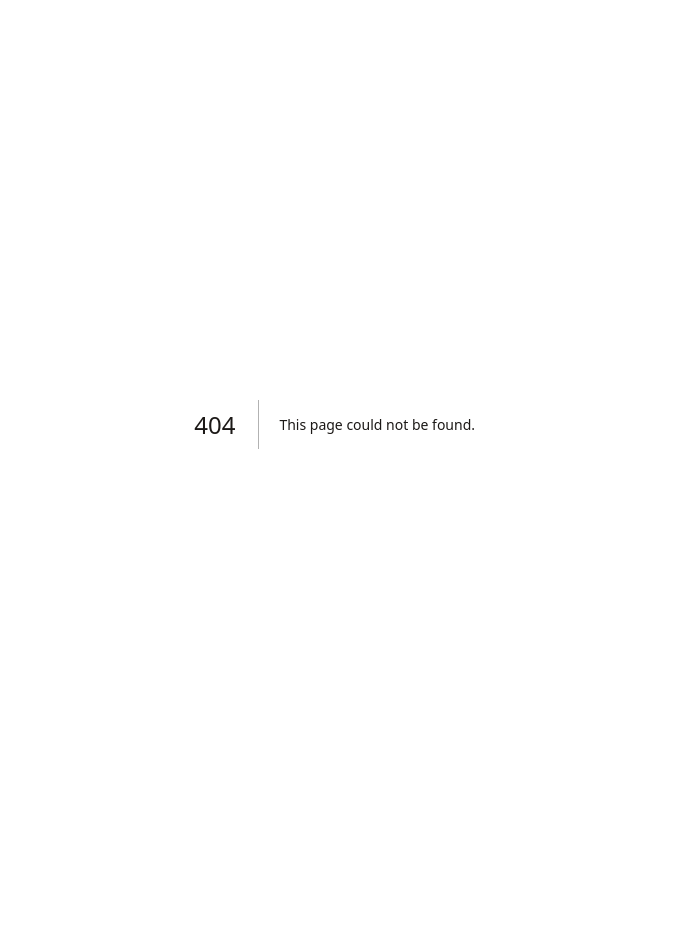
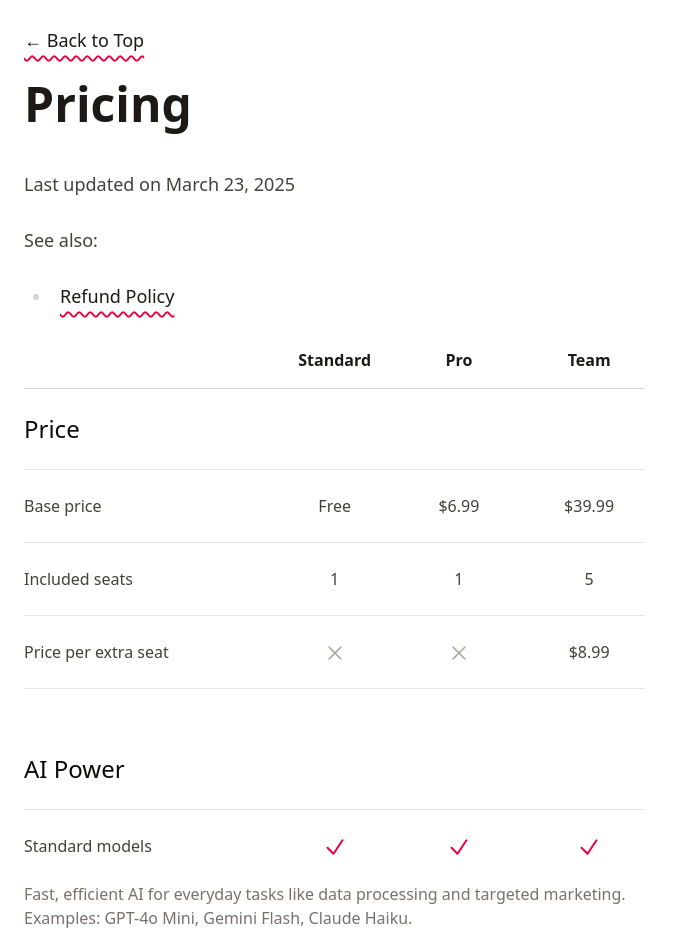
Before and after one commit to thien-do/askbox-about, a Next.js app: page /pricing in a window 1280 px wide. Before the commit this address had no page. Shown: the top 952 px of the page, without its empty margins (0-684 px from the left). Before the commit the page ends 848 px from the top, so only its background shows below. Built offline with nearby package versions, Linux system fonts and the light colour scheme.

Commit message:
Add pricing page

```diff
--- /dev/null
+++ b/app/(top)/pricing/page.tsx
@@ -0,0 +1,8 @@
+import Page from "@/pricing/page.mdx"
+import { Metadata } from "next"
+
+export const metadata: Metadata = {
+  title: "Pricing",
+}
+
+export default Page
--- /dev/null
+++ b/src/pricing/cell.tsx
@@ -0,0 +1,17 @@
+import { ReactNode } from 'react';
+import { PricingYes } from './yes';
+import { PricingNo } from './no';
+
+export function PricingCell(props: {
+  value: boolean | string;
+}): ReactNode {
+  const { value } = props;
+
+  return (
+    <td className="align-middle text-center">
+      {typeof value === 'string'
+        ? value
+        : value ? <PricingYes /> : <PricingNo />}
+    </td>
+  );
+}
--- /dev/null
+++ b/src/pricing/header.tsx
@@ -0,0 +1,30 @@
+import { ReactNode } from 'react';
+
+export function PricingHeader(props: {
+  /**
+   * Content overflows to the right side by default.
+   * In really small screen, such as 320px,
+   * this makes the text overlap with the next column.
+   * This makes the text overflow to the left side,
+   * which could be an empty space.
+   */
+  reverseOverflow?: boolean;
+  children: ReactNode;
+}): ReactNode {
+  const { reverseOverflow, children } = props;
+
+  return (
+    <th scope="col" className="text-center">
+      <div
+        className={[
+          'flex sm:block',
+          reverseOverflow ? 'justify-end' : '',
+        ].join(' ')}
+      >
+        <div className="bg-white dark:bg-stone-800 p-1">
+          {children}
+        </div>
+      </div>
+    </th>
+  );
+}
--- /dev/null
+++ b/src/pricing/heading.tsx
@@ -0,0 +1,23 @@
+import { ReactNode } from 'react';
+
+export function PricingHeading(props: {
+  first?: boolean;
+  children: ReactNode;
+}): ReactNode {
+  const { first, children } = props;
+
+  return (
+    <tr>
+      <th
+        colSpan={4}
+        className={[
+          first ? 'pt-6' : 'pt-16',
+          'pb-6 font-medium text-2xl',
+          'text-stone-950 dark:text-stone-50',
+        ].join(' ')}
+      >
+        {children}
+      </th>
+    </tr>
+  );
+}
--- /dev/null
+++ b/src/pricing/item.tsx
@@ -0,0 +1,37 @@
+import { ReactNode } from 'react';
+import { PricingCell } from './cell';
+
+export function PricingItem(props: {
+  title: string;
+  standard?: boolean | string;
+  pro?: boolean | string;
+  team?: boolean | string;
+  children?: ReactNode;
+}): ReactNode {
+  const { title, standard, pro, team, children } = props;
+
+  const hasDesc = !!children;
+
+  return (
+    <>
+      <tr className={hasDesc ? 'border-b-0' : ''}>
+        <th scope="row" className="font-medium py-6">
+          {title}
+        </th>
+        <PricingCell value={standard ?? false} />
+        <PricingCell value={pro ?? false} />
+        <PricingCell value={team ?? false} />
+      </tr>
+      {hasDesc && (
+        <tr>
+          <td
+            colSpan={4}
+            className="text-stone-500 dark:text-stone-400 pt-0 pb-6"
+          >
+            {children}
+          </td>
+        </tr>
+      )}
+    </>
+  );
+}
--- /dev/null
+++ b/src/pricing/no.tsx
@@ -0,0 +1,20 @@
+import { ReactNode } from 'react';
+
+export function PricingNo(): ReactNode {
+  return (
+    <svg
+      xmlns="http://www.w3.org/2000/svg"
+      fill="none"
+      viewBox="0 0 24 24"
+      strokeWidth="1.5"
+      stroke="currentColor"
+      className="size-6 text-stone-400 dark:text-stone-500 inline-block"
+    >
+      <path
+        strokeLinecap="round"
+        strokeLinejoin="round"
+        d="M6 18 18 6M6 6l12 12"
+      />
+    </svg>
+  );
+}
--- /dev/null
+++ b/src/pricing/page.mdx
@@ -0,0 +1,10 @@
+import { PricingTable } from "./table";
+
+# Pricing
+
+Last updated on March 23, 2025
+
+See also:
+- [Refund Policy](/refund)
+
+<PricingTable />
--- /dev/null
+++ b/src/pricing/table.tsx
@@ -0,0 +1,100 @@
+import { ReactNode } from 'react';
+import { PricingHeader } from './header';
+import { PricingHeading } from './heading';
+import { PricingItem } from './item';
+
+export function PricingTable(): ReactNode {
+  const cols = (
+    <colgroup>
+      <col className="item" />
+      <col className="w-1/5" />
+      <col className="w-1/5" />
+      <col className="w-1/5" />
+    </colgroup>
+  )
+
+  const head = (
+    <thead className="sticky top-0">
+      <tr>
+        <th></th>
+        <PricingHeader reverseOverflow>Standard</PricingHeader>
+        <PricingHeader>Pro</PricingHeader>
+        <PricingHeader>Team</PricingHeader>
+      </tr>
+    </thead>
+
+  )
+
+  const body = (
+    <tbody>
+      <PricingHeading first>Price</PricingHeading>
+      <PricingItem title="Base price" standard="Free" pro="$6.99" team="$39.99" />
+      <PricingItem title="Included seats" standard="1" pro="1" team="5" />
+      <PricingItem title="Price per extra seat" team="$8.99" />
+      <PricingHeading>AI Power</PricingHeading>
+      <PricingItem title="Standard models" standard pro team>
+        Fast, efficient AI for everyday tasks like data processing and
+        targeted marketing. Examples: GPT-4o Mini, Gemini Flash, Claude
+        Haiku.
+      </PricingItem>
+      <PricingItem title="Flagship models" pro team>
+        State-of-the-art AI for complex tasks such as advanced coding and
+        financial analysis. Examples: GPT-4o, Gemini Pro, Claude Opus.
+      </PricingItem>
+      <PricingItem title="Smart Tools" pro team>
+        Access specialized tools beyond text generation, including web
+        search and calculators.
+      </PricingItem>
+      <PricingHeading>Enhanced Capabilities</PricingHeading>
+      <PricingItem title="Document Analysis" pro team>
+        Read and analyze documents for context-specific and updated
+        information, such as financial reports or research papers.
+      </PricingItem>
+      <PricingItem title="Image Understanding" pro team>
+        Process and analyze photos, drawings, and screenshots with ease.
+        Coming in 2024.
+      </PricingItem>
+      <PricingHeading>Conversation Management</PricingHeading>
+      <PricingItem title="Chat History" standard pro team>
+        Access your past conversations for easy reference.
+      </PricingItem>
+      <PricingItem title="Bookmarks" pro team>
+        Pin important chats for quick retrieval.
+      </PricingItem>
+      <PricingItem title="Private Mode" pro team>
+        Conduct conversations without storing any history. Coming in 2024.
+      </PricingItem>
+      <PricingItem title="Sharing" pro team>
+        Easily share your chats with others. Coming in 2024.
+      </PricingItem>
+      <PricingHeading>Team Suite</PricingHeading>
+      <PricingItem title="Cross-Device Sync" team>
+        Access your chat history seamlessly across all devices. Coming in
+        2024.
+      </PricingItem>
+      <PricingItem title="Enhanced Security" team>
+        Benefit from robust data encryption for all synced information.
+        Coming in 2024.
+      </PricingItem>
+      <PricingItem title="Single Sign-On" team>
+        Streamline access using your company's existing credentials. Coming
+        in 2024.
+      </PricingItem>
+      <PricingItem title="Team Management" team>
+        Control service access for your entire organization. Coming in 2024.
+      </PricingItem>
+      <PricingItem title="Custom Training Data" team>
+        Train bots with industry-specific data for tasks like legal
+        contracts, medical reports, and financial analysis. Coming in 2024.
+      </PricingItem>
+    </tbody>
+  )
+
+  return (
+    <table className="table-fixed">
+      {cols}
+      {head}
+      {body}
+    </table>
+  );
+}
--- /dev/null
+++ b/src/pricing/yes.tsx
@@ -0,0 +1,20 @@
+import { ReactNode } from 'react';
+
+export function PricingYes(): ReactNode {
+  return (
+    <svg
+      xmlns="http://www.w3.org/2000/svg"
+      fill="none"
+      viewBox="0 0 24 24"
+      strokeWidth="2"
+      stroke="currentColor"
+      className="size-6 inline-block text-rose-600 dark:text-rose-400"
+    >
+      <path
+        strokeLinecap="round"
+        strokeLinejoin="round"
+        d="m4.5 12.75 6 6 9-13.5"
+      />
+    </svg>
+  );
+}
```
